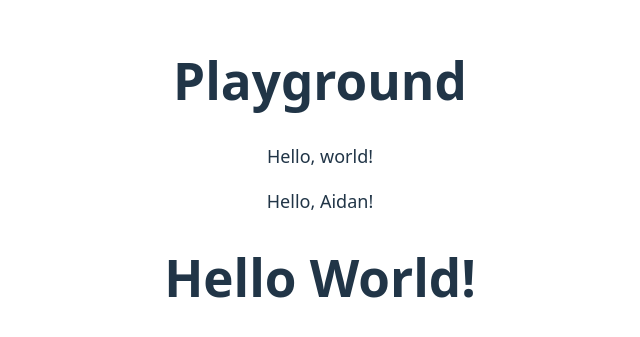
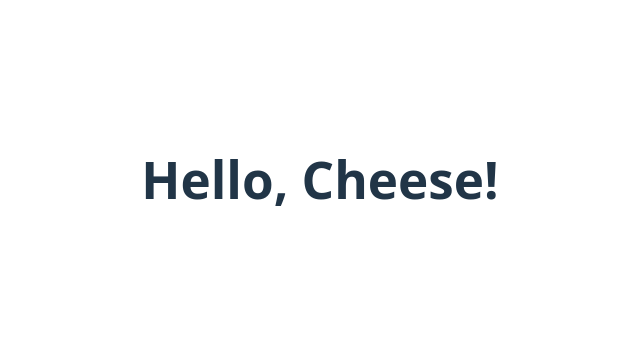
Before and after one commit to Engineers-Without-Borders-Waterloo/website, a React (Vite) app: page / in a window 1280 px wide. Shown: the part 221-558 px from the top of the page, without its empty margins (320-960 px from the left). Built offline with nearby package versions, Linux system fonts and the light colour scheme.

Commit message:
seeing if there are merge conflicts

```diff
--- a/src/App.tsx
+++ b/src/App.tsx
@@ -1,15 +1,9 @@
 import './App.css'
-import Greeting from './components/Greeting/Greeting.tsx'
-
+import Card from './components/ui/Card/Card.tsx'
 function App() {
 
   return (
-    <div style={{maxWidth: 960, margin: '0 auto', padding: 16}}>
-      <h1>Playground</h1>
-      <Greeting/>
-      <Greeting name="Aidan"/>
-      <h1>Hello World!</h1>
-    </div>
+    <Card name="Cheese"/>
   )
 }
 
--- a/src/components/Greeting/Greeting.tsx
+++ /dev/null
@@ -1,7 +0,0 @@
-type GreetingProps = {
-    name?: string;   // optional
-};
-
-export default function Greeting({ name = 'world' }: GreetingProps) {
-    return <p style={{ fontSize: 18 }}>Hello, {name}!</p>;
-}
--- /dev/null
+++ b/src/components/ui/Card/Card.tsx
@@ -0,0 +1,7 @@
+type CardProps = {
+    name?: string;
+}
+
+export default function Card({name = "Aidan"}: CardProps){
+    return <h1>Hello, {name}!</h1>
+}
```
Also changed, not shown: src/main.tsx (line endings or trailing spaces).
